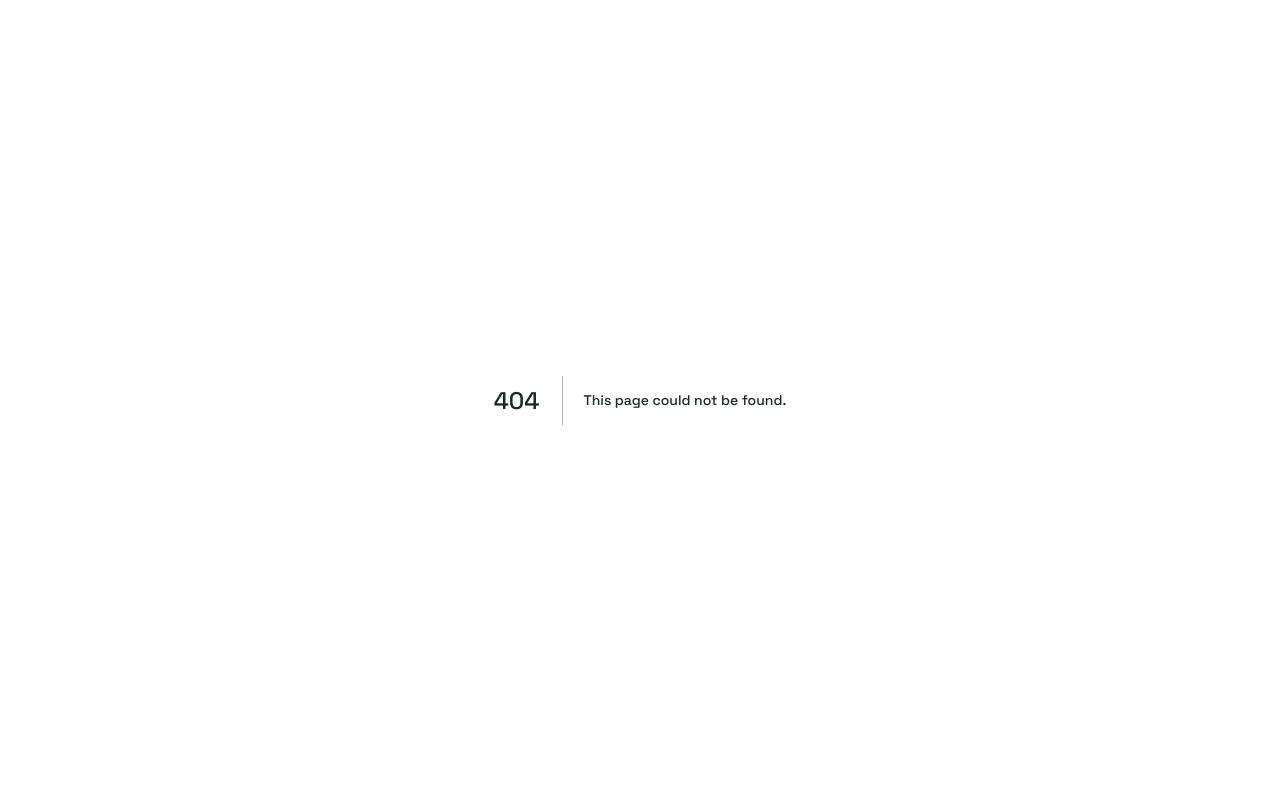
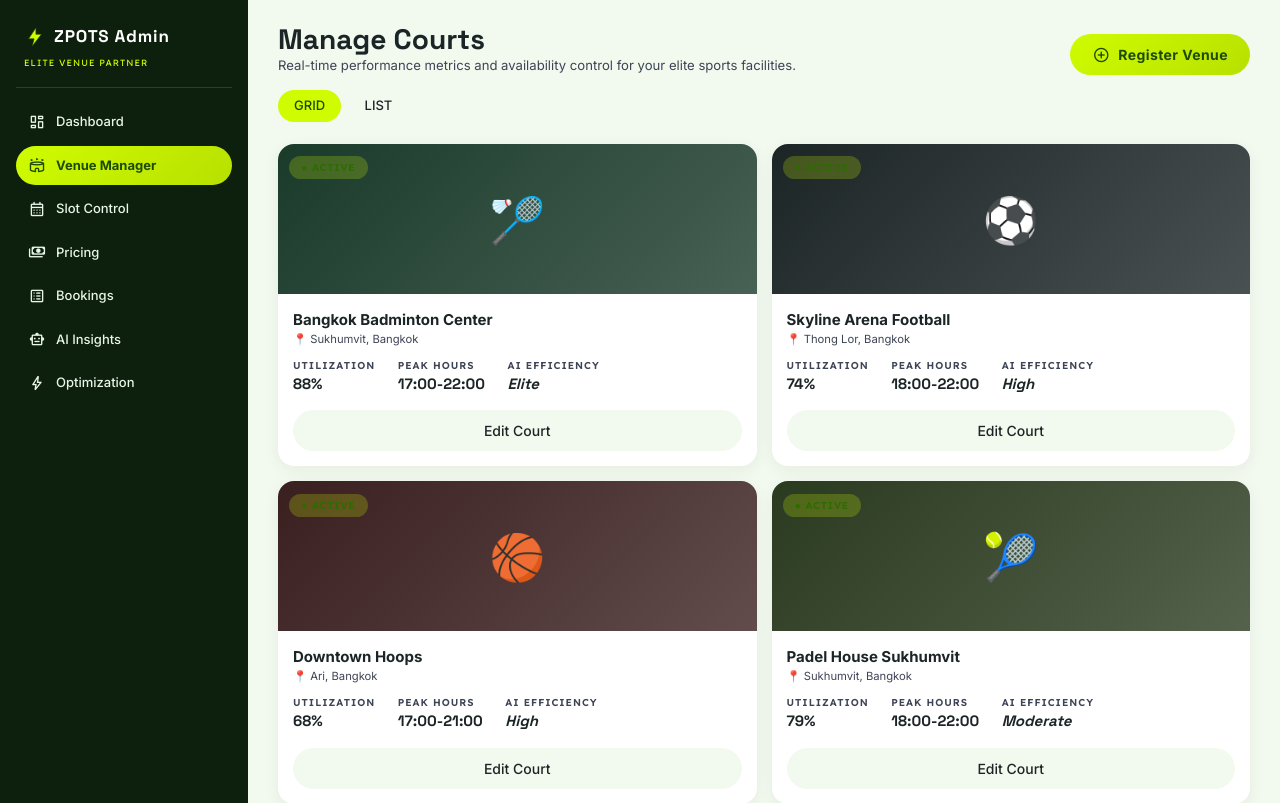
Before and after one commit to QuadrupleBeansStars/zpots, a Next.js app in the folder apps/web/: page /owner/venues in a window 1280 px wide. Before the commit this address had no page. Shown: the top 803 px of the page. Built offline with nearby package versions, Linux system fonts and the light colour scheme.

Commit message:
feat(web): manage courts page with URL-param GRID/LIST toggle
Reads COURTS from the player mock-data layer (same set) and renders
either a 2-column card grid or a compact table. The chip-style toggle
pushes ?view=list into the URL so the choice is linkable.

```diff
--- /dev/null
+++ b/apps/web/app/owner/venues/page.tsx
@@ -0,0 +1,100 @@
+'use client';
+import { Suspense } from 'react';
+import Link from 'next/link';
+import { useRouter, useSearchParams } from 'next/navigation';
+import { COURTS } from '@/lib/mock-data';
+import { Button } from '@/components/Button';
+import { Eyebrow, StatusBadge } from '@/components/Tags';
+import { formatPrice } from '@/lib/format';
+
+const SPORT_ICON: Record<string, string> = {
+  Badminton: '🏸', Football: '⚽', Padel: '🎾', Basketball: '🏀', Tennis: '🎾', Volleyball: '🏐',
+};
+
+function VenuesPageInner() {
+  const router = useRouter();
+  const params = useSearchParams();
+  const view = (params.get('view') ?? 'grid').toLowerCase() === 'list' ? 'list' : 'grid';
+
+  function setView(v: 'grid' | 'list') {
+    const next = new URLSearchParams(params.toString());
+    if (v === 'grid') next.delete('view'); else next.set('view', 'list');
+    router.push(`/owner/venues?${next.toString()}`);
+  }
+
+  return (
+    <div>
+      <div className="flex justify-between items-end">
+        <div>
+          <h1 className="font-display text-3xl font-bold">Manage Courts</h1>
+          <p className="text-sm text-zpots-muted">Real-time performance metrics and availability control for your elite sports facilities.</p>
+        </div>
+        <Link href="/owner/venues/new">
+          <Button variant="primary" icon="add_circle">Register Venue</Button>
+        </Link>
+      </div>
+
+      <div className="flex gap-2 mt-4">
+        <button onClick={() => setView('grid')} className={`chip ${view === 'grid' ? 'chip-selected' : 'chip-default'}`}>GRID</button>
+        <button onClick={() => setView('list')} className={`chip ${view === 'list' ? 'chip-selected' : 'chip-default'}`}>LIST</button>
+      </div>
+
+      <div className="mt-6">
+        {view === 'grid' ? (
+          <div className="grid grid-cols-1 lg:grid-cols-2 gap-4">
+            {COURTS.map((c) => (
+              <div key={c.id} className="zpots-card overflow-hidden">
+                <div className="h-40 flex items-center justify-center relative" style={{ background: `linear-gradient(135deg,${c.color},${c.color}cc)` }}>
+                  <span className="text-5xl">{SPORT_ICON[c.sport] ?? '🏟'}</span>
+                  <span className="absolute top-3 left-3"><StatusBadge status="confirmed">● {c.status}</StatusBadge></span>
+                </div>
+                <div className="p-4">
+                  <div className="font-bold">{c.name}</div>
+                  <div className="text-xs text-zpots-muted">📍 {c.district}, Bangkok</div>
+                  <div className="flex gap-6 mt-3 text-xs">
+                    <div><Eyebrow>Utilization</Eyebrow><div className="font-display font-bold text-base">{c.utilization}%</div></div>
+                    <div><Eyebrow>Peak hours</Eyebrow><div className="font-display font-bold text-base">{c.peak_hours}</div></div>
+                    <div><Eyebrow>AI efficiency</Eyebrow><div className="font-display font-bold text-base italic">{c.ai_efficiency}</div></div>
+                  </div>
+                  <Link href={`/owner/venues/${c.id}/edit`} className="block mt-4">
+                    <Button variant="secondary" className="w-full justify-center">Edit Court</Button>
+                  </Link>
+                </div>
+              </div>
+            ))}
+          </div>
+        ) : (
+          <div className="zpots-card overflow-hidden">
+            <div className="grid grid-cols-[48px_2fr_1fr_1fr_1fr_100px] gap-3 p-3 bg-zpots-surface">
+              <div></div>
+              <Eyebrow>Court</Eyebrow>
+              <Eyebrow>District</Eyebrow>
+              <Eyebrow>Utilization</Eyebrow>
+              <Eyebrow>Peak hours</Eyebrow>
+              <Eyebrow>Price/hr</Eyebrow>
+            </div>
+            {COURTS.map((c) => (
+              <div key={c.id} className="grid grid-cols-[48px_2fr_1fr_1fr_1fr_100px] gap-3 p-3 border-t border-zpots-mint items-center">
+                <div className="w-9 h-9 rounded-lg flex items-center justify-center text-lg" style={{ background: `linear-gradient(135deg,${c.color},${c.color}cc)` }}>
+                  {SPORT_ICON[c.sport] ?? '🏟'}
+                </div>
+                <div>
+                  <div className="font-semibold text-sm">{c.name}</div>
+                  <div className="text-xs text-zpots-muted">{c.sport}</div>
+                </div>
+                <div className="text-sm">{c.district}</div>
+                <div className="font-display font-bold">{c.utilization}%</div>
+                <div className="text-sm">{c.peak_hours}</div>
+                <div className="text-sm font-display font-bold text-zpots-moss">{formatPrice(c.price_per_hour)}</div>
+              </div>
+            ))}
+          </div>
+        )}
+      </div>
+    </div>
+  );
+}
+
+export default function VenuesPage() {
+  return <Suspense fallback={null}><VenuesPageInner /></Suspense>;
+}
```
